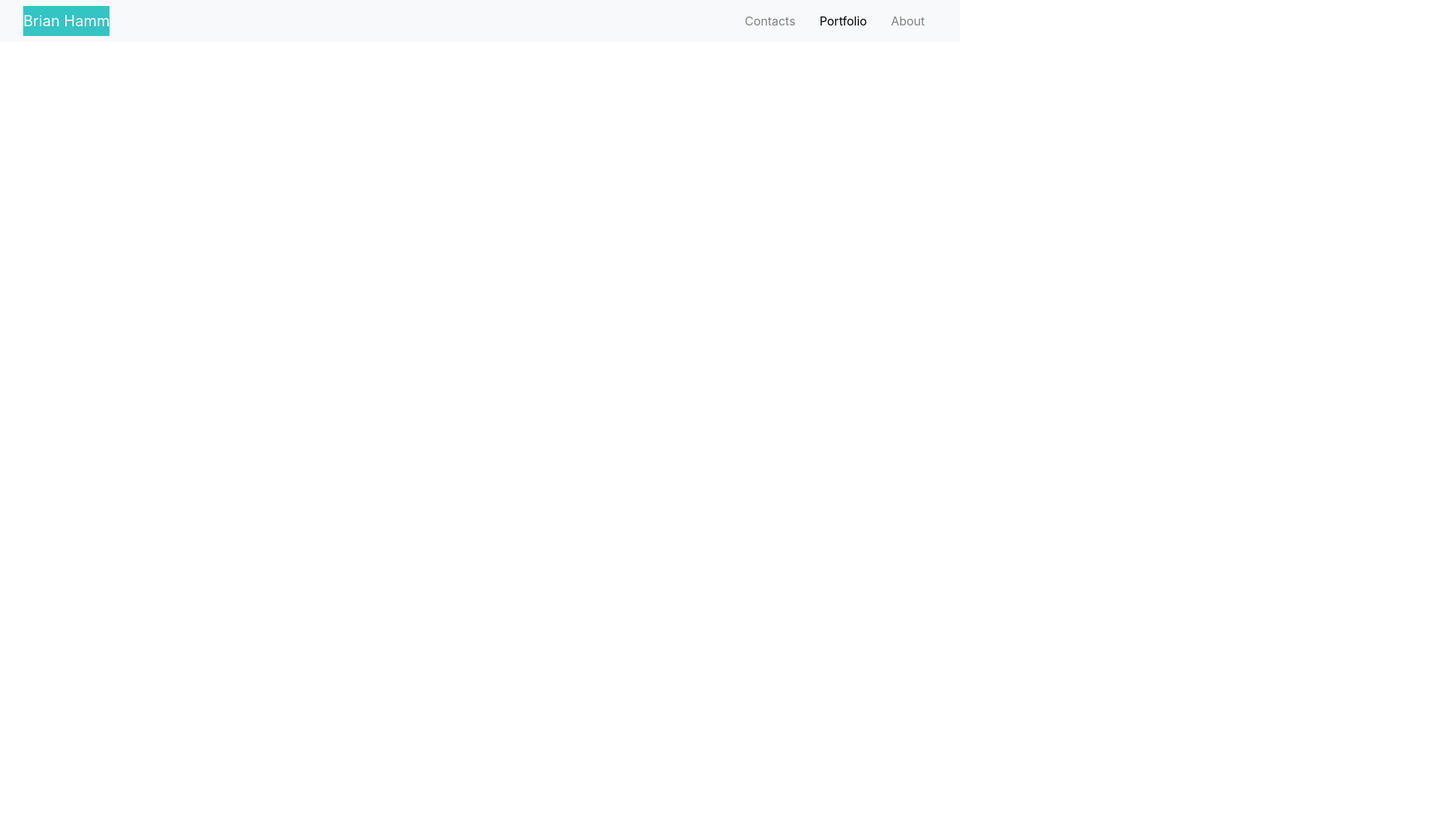
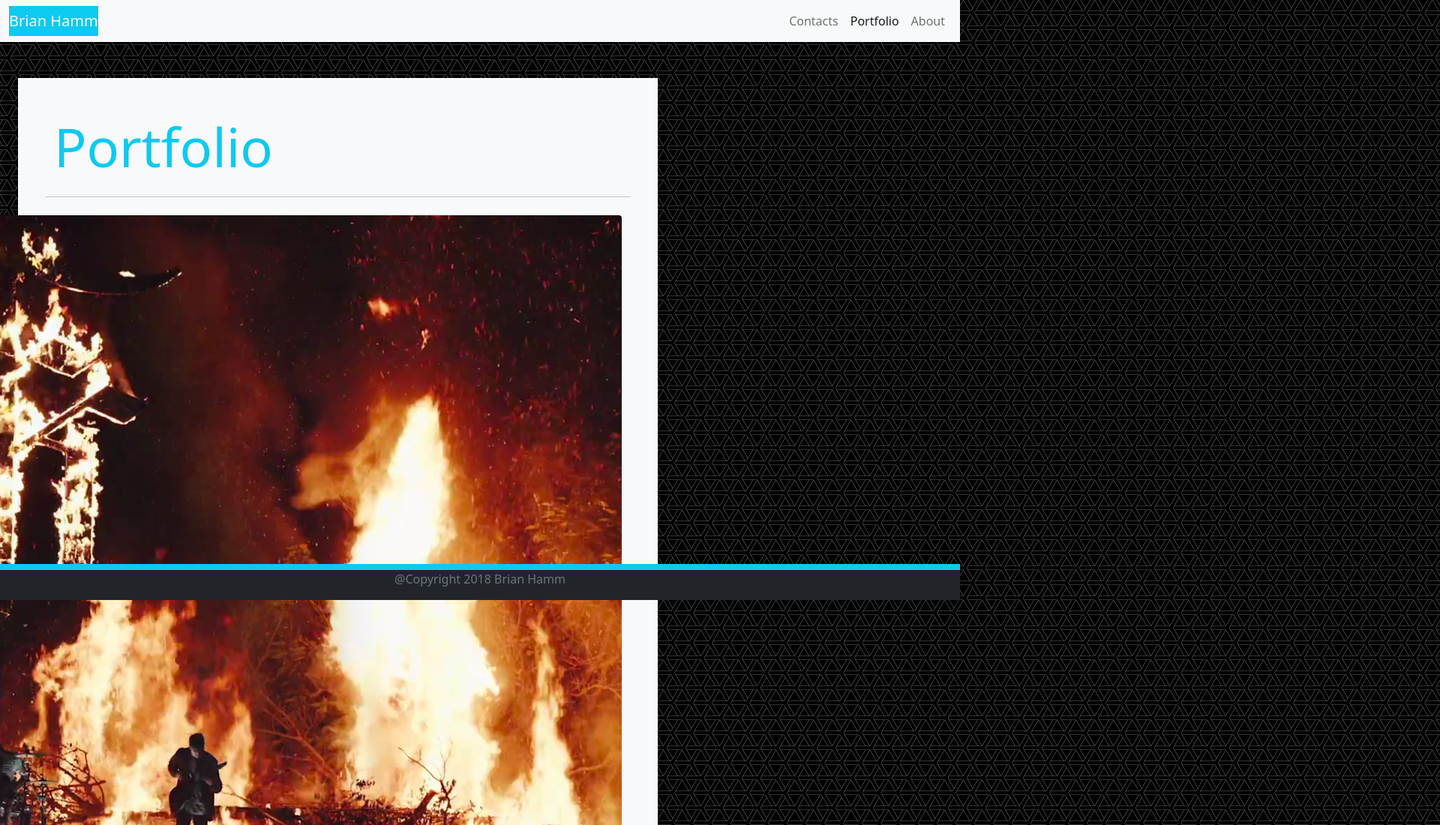
Before and after one commit to BHamm90/responsive-portfolio, a plain HTML site: page portfolio.html in a window 1280 px wide. Shown: the top 1100 px of the page at 75% size, 1920 px wide, since content can reach past the window. Before the commit the page ends 800 px from the top, so only its background shows below. Drawn offline with nearby package versions, Linux system fonts and the light colour scheme.

Commit message:
Portfolio Page rough and other two pages updated

```diff
--- a/portfolio.html
+++ b/portfolio.html
@@ -1,46 +1,108 @@
-<!DOCTYPE html>
+<!doctype html>
+<html lang="en">
+  <head>
+    <!-- Required meta tags -->
+    <meta charset="utf-8">
+    <meta name="viewport" content="width=device-width, initial-scale=1">
 
-<html lang="en">
+    <!-- Bootstrap CSS -->
+    <link href="https://cdn.jsdelivr.net/npm/bootstrap@5.0.0-beta1/dist/css/bootstrap.min.css" rel="stylesheet" integrity="sha384-giJF6kkoqNQ00vy+HMDP7azOuL0xtbfIcaT9wjKHr8RbDVddVHyTfAAsrekwKmP1" crossorigin="anonymous">
 
-<head>
-    <meta charset="UTF-8">
-    <meta name="viewport" content="width=device-width, initial-scale=1.0">
     <title>Responsive Portfolio: Portfolio Page</title>
   </head>
+  <body background="Images/webb-dark.png">
 
-<!-- Bootstrap Link -->
-<link rel="stylesheet" href="https://cdn.jsdelivr.net/npm/bootstrap@4.5.3/dist/css/bootstrap.min.css" integrity="sha384-TX8t27EcRE3e/ihU7zmQxVncDAy5uIKz4rEkgIXeMed4M0jlfIDPvg6uqKI2xXr2" crossorigin="anonymous">
+    <!-- Option 2: Separate Popper and Bootstrap JS -->
+    <script src="https://cdn.jsdelivr.net/npm/@popperjs/core@2.5.4/dist/umd/popper.min.js" integrity="sha384-q2kxQ16AaE6UbzuKqyBE9/u/KzioAlnx2maXQHiDX9d4/zp8Ok3f+M7DPm+Ib6IU" crossorigin="anonymous"></script>
+    <script src="https://cdn.jsdelivr.net/npm/bootstrap@5.0.0-beta1/dist/js/bootstrap.min.js" integrity="sha384-pQQkAEnwaBkjpqZ8RU1fF1AKtTcHJwFl3pblpTlHXybJjHpMYo79HY3hIi4NKxyj" crossorigin="anonymous"></script>
 
-<!-- JS Link -->
-<script src="https://code.jquery.com/jquery-3.5.1.slim.min.js" integrity="sha384-DfXdz2htPH0lsSSs5nCTpuj/zy4C+OGpamoFVy38MVBnE+IbbVYUew+OrCXaRkfj" crossorigin="anonymous"></script>
-<script src="https://cdn.jsdelivr.net/npm/bootstrap@4.5.3/dist/js/bootstrap.bundle.min.js" integrity="sha384-ho+j7jyWK8fNQe+A12Hb8AhRq26LrZ/JpcUGGOn+Y7RsweNrtN/tE3MoK7ZeZDyx" crossorigin="anonymous"></script>
 
-<body>
+      <nav class="navbar mb-5 navbar-expand-lg navbar-light bg-light">
 
-    <!-- Name and Navbar -->
-    <nav class="navbar navbar-expand-lg navbar-light bg-light">
         <div class="container-fluid">
-        <a class="navbar-brand" style="color:rgb(255, 255, 255); background-color:  rgb(52, 196, 196);" href="#">Brian Hamm</a>
-        <ul class="nav justify-content-end">
-          <li class="nav-item">
-            <a class="nav-link" style="color: gray;" href="contact.html">Contacts</a>
+
+          <a class="navbar-brand bg-info text-light" href="#">Brian Hamm</a>
+
+            <button class="navbar-toggler" type="button" data-bs-toggle="collapse" data-bs-target="#navbarNav" aria-controls="navbarNav" aria-expanded="false" aria-label="Toggle navigation">
+              <span class="navbar-toggler-icon"></span>
+            </button>
+
+          <div class="collapse navbar-collapse justify-content-end" id="navbarNav">
+
+            <ul class="navbar-nav">
+
+              <li class="nav-item text-sm-end">
+                <a class="nav-link" href="contact.html">Contacts</a>
               </li>
-          <li class="nav-item active">
-            <a class="nav-link" style="color: black;" href="portfolio.html">Portfolio</a>
+
+              <li class="nav-item text-sm-end">
+                <a class="nav-link active" aria-current="page" href="portfolio.html">Portfolio</a>
               </li>
-          <li class="nav-item">
-            <a class="nav-link" style="color: gray;" href="index.html">About</a>
+
+              <li class="nav-item text-sm-end">
+                <a class="nav-link" href="about.html">About</a>
               </li>
+
             </ul>
+
           </div>
+
+        </div>
+
       </nav>
 
-    <!-- Spacing Between Navbar and About Me -->
-    <div class="row mx-md-n5">
-      <div class="col px-md-5"><div class="p-5 border-transparent bg-transparent"></div></div>
-      <div class="col px-md-5"><div class="p-5 border-transparent bg-transparent"></div></div>
+      <div class="container bg-light col-md-8 ms-4 px-5">
+
+        <div class="row">
+            <h3 class="col-md-12 display-2 mb-0 pt-md-5 pt-5 text-info">Portfolio</h3>
+        </div>
+
+        <div class="row">
+            <div class="col-md-0"></div>
+            <hr class="hr-light my-4 col-md-12">
+            <div class="col-md-0"></div>
+        </div>
+
+        <div class="row">
+            <div class="col-md-6 mb-4"><img src="Images/Game.jpg" class="rounded float-start" alt="Favorite Game (Warzone)"> </div>
+            <div class="col-md-6 mb-4"><img src="Images/Band.jpg" class="rounded float-end" alt="Favorite Band (Fit For A King)"> </div>
+        </div>
+
+        <div class="row">
+          <div class="col-md-6 mb-4"><img src="Images/Car.jpg" class="rounded float-start" alt="Dream Car"> </div>
+          <div class="col-md-6 mb-4"><img src="Images/GRoom.jpg" class="rounded float-end" alt="Dream Game Room"> </div>
+        </div>
+
+        <div class="row">
+          <div class="col-md-6 mb-4"><img src="Images/Service.jpg" class="rounded float-start" alt="Military Vet"> </div>
+          <div class="col-md-6 mb-4"></div>
+        </div>
     </div>
 
   </body>
 
+    <footer class="container-fluid fixed-bottom">
+
+        <div class="row bg-info">
+
+            <div class="col-md-4"></div>
+
+            <div class="col-md-4 mb-2"></div>
+
+            <div class="col-md-4"></div>
+
+        </div>
+
+        <div class="row bg-dark">
+
+            <div class="col-md-4"></div>
+
+            <div class="col-md-4 text-center mb-3 text-secondary">@Copyright 2018 Brian Hamm</div>
+
+            <div class="col-md-4"></div>
+
+        </div>
+
+    </footer>
+
 </html>
```
Also changed, not shown: about.html (+2 -2 lines), contact.html (+3 -2 lines), Images/Band.jpg (added), Images/Car.jpg (added), Images/GRoom.jpg (added), Images/Game.jpg (added), Images/Self.jpg (added), Images/Service.jpg (added), Images/a-flag.jpg (deleted). Lines whose indentation alone changed are shown as unchanged.
